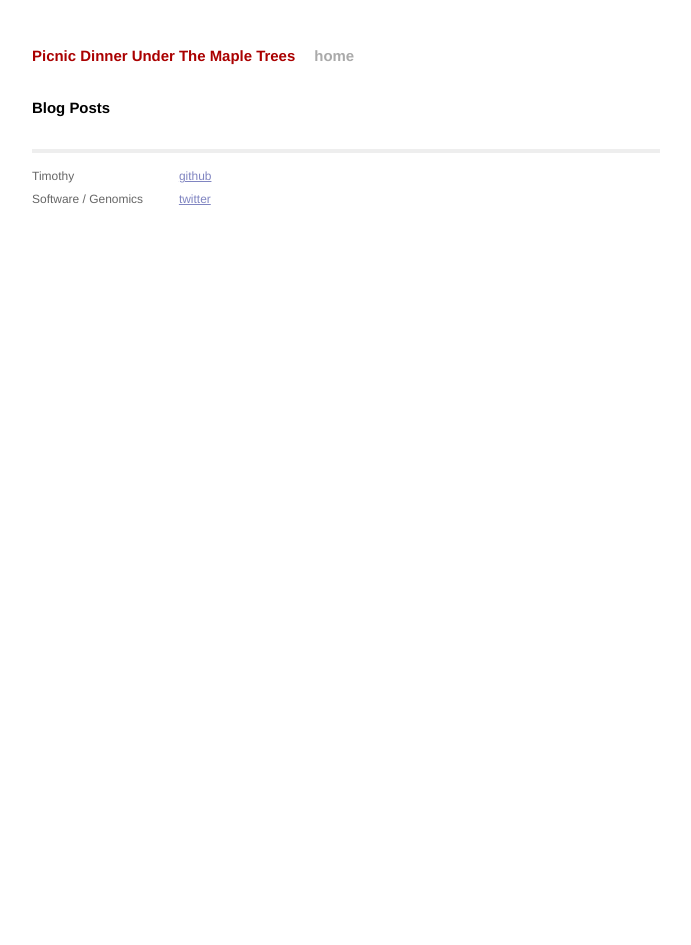
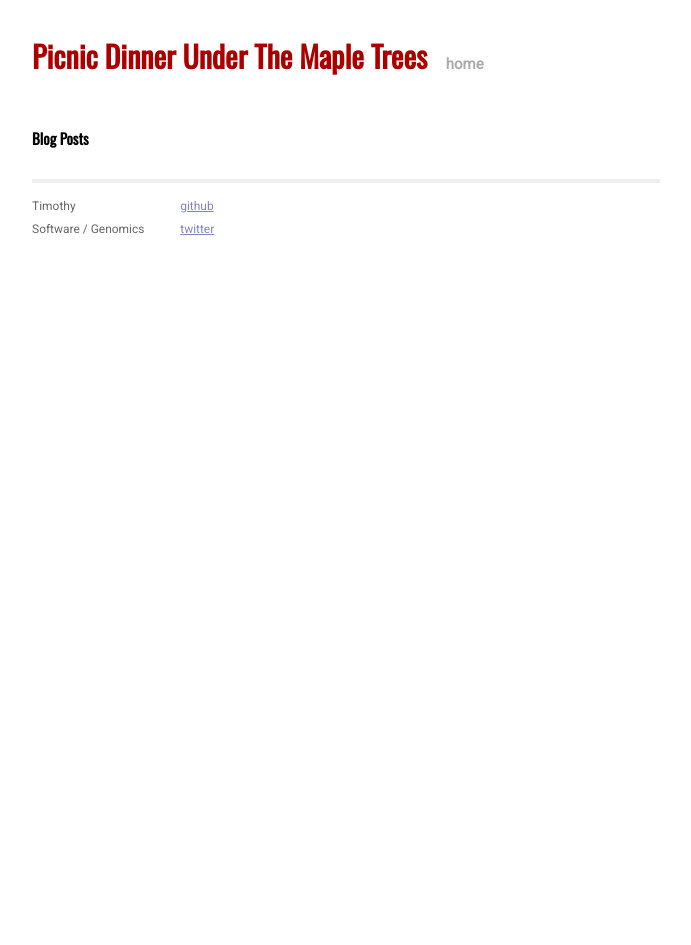
Before and after one commit to tdanford/tdanford.github.io, a Jekyll site: the page built from index.html, in a window 1280 px wide. Shown: the whole page, without its empty margins (294-985 px from the left). Built offline with Jekyll 4.4.1, drawn with Linux system fonts in a browser that asks for light colours; Markdown is read by kramdown in place of the engine named in the settings.

Commit message:
Updating styles to use Oswald/Roboto fonts.

```diff
--- a/css/main.css
+++ b/css/main.css
@@ -3,6 +3,9 @@
 /* Common
 /*
 /*****************************************************************************/
+
+@import url(http://fonts.googleapis.com/css?family=Oswald);
+@import url(http://fonts.googleapis.com/css?family=Roboto);
 
 /* Global Reset */
 * {
@@ -14,15 +17,17 @@ html, body { height: 100%; }
 
 body {
   background-color: #FFF;
-  font: 13.34px Helvetica, Arial, sans-serif;
+  font: 13.34px 'Roboto', sans-serif;
   font-size: small;
   text-align: center;
 }
 
 h1, h2, h3, h4, h5, h6 {
+  font-family: 'Oswald', Helvetica, Arial, sans-serif;
   font-size: 100%; }
 
 h1 { margin-bottom: 1em; }
+h1.title { font-size: 200%; }
 p { margin: 1em 0; }
 
 a         { color: #00a; }
```
